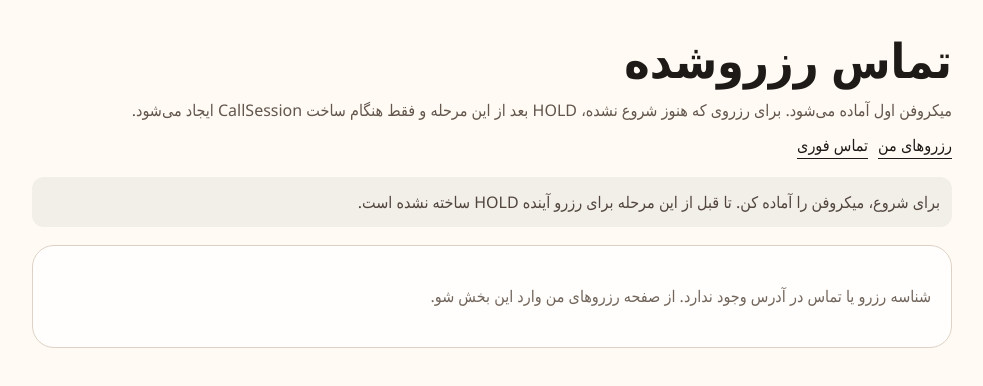
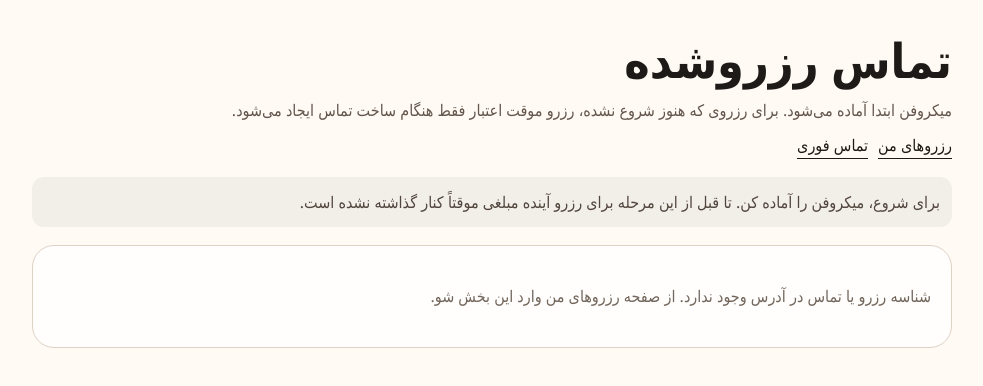
Before and after one commit to morfisam25-tech/YEKI-HAST, a Next.js app in the folder apps/web/: page /booking/call in a window 1280 px wide. Shown: the top 386 px of the page, without its empty margins (284-1267 px from the left). Built offline with nearby package versions, Linux system fonts and the light colour scheme.

Commit message:
copy: refine reserved-call voice labels

```diff
--- a/apps/web/app/booking/call/page.tsx
+++ b/apps/web/app/booking/call/page.tsx
@@ -43,7 +43,7 @@ function message(code: string, browserName = ''): string {
     caller_age_gate_required: 'تأیید شرط سنی نسخه جاری لازم است. به صفحه رزرو برگرد و دوباره تأیید کن.',
     insufficient_balance: 'اعتبار برای شروع این تماس کافی نیست.',
     call_transport_not_configured: 'مسیر تماس اینترنتی در این محیط آماده نیست.',
-    internet_voice_not_primary: 'مسیر اصلی تماس این محیط Internet Voice نیست.',
+    internet_voice_not_primary: 'مسیر اصلی تماس صوتی این محیط فعال نیست.',
     call_not_active: 'این تماس دیگر فعال نیست.',
     call_not_found: 'تماس پیدا نشد.',
     no_answer_window_active: 'مهلت پاسخ شنونده هنوز تمام نشده است.',
@@ -58,7 +58,7 @@ export default function BookingCallPage() {
   const [phase, setPhase] = useState<Phase>('ready');
   const [busy, setBusy] = useState(false);
   const [error, setError] = useState('');
-  const [notice, setNotice] = useState('برای شروع، میکروفن را آماده کن. تا قبل از این مرحله برای رزرو آینده HOLD ساخته نشده است.');
+  const [notice, setNotice] = useState('برای شروع، میکروفن را آماده کن. تا قبل از این مرحله برای رزرو آینده مبلغی موقتاً کنار گذاشته نشده است.');
   const [connectedAt, setConnectedAt] = useState<string | null>(null);
   const [maxBillableSeconds, setMaxBillableSeconds] = useState(0);
   const [remainingSeconds, setRemainingSeconds] = useState<number | null>(null);
@@ -283,7 +283,7 @@ export default function BookingCallPage() {
       setCallId('');
       setPhase('ready');
       setError(code === 'voice_relay_not_ready'
-        ? 'مسیر Relay امن برای تماس هنوز آماده نیست.'
+        ? 'مسیر واسط امن برای تماس هنوز آماده نیست.'
         : message(code, browserName));
     } finally {
       setBusy(false);
@@ -337,7 +337,7 @@ export default function BookingCallPage() {
       <div className={styles.shell}>
         <header className={styles.header}>
           <h1 className={styles.title}>تماس رزروشده</h1>
-          <p className={styles.lead}>میکروفن اول آماده می‌شود. برای رزروی که هنوز شروع نشده، HOLD بعد از این مرحله و فقط هنگام ساخت CallSession ایجاد می‌شود.</p>
+          <p className={styles.lead}>میکروفن ابتدا آماده می‌شود. برای رزروی که هنوز شروع نشده، رزرو موقت اعتبار فقط هنگام ساخت تماس ایجاد می‌شود.</p>
           <nav className={styles.nav}>
             <a className={styles.link} href="/booking">رزروهای من</a>
             <a className={styles.link} href="/talk">تماس فوری</a>
```
